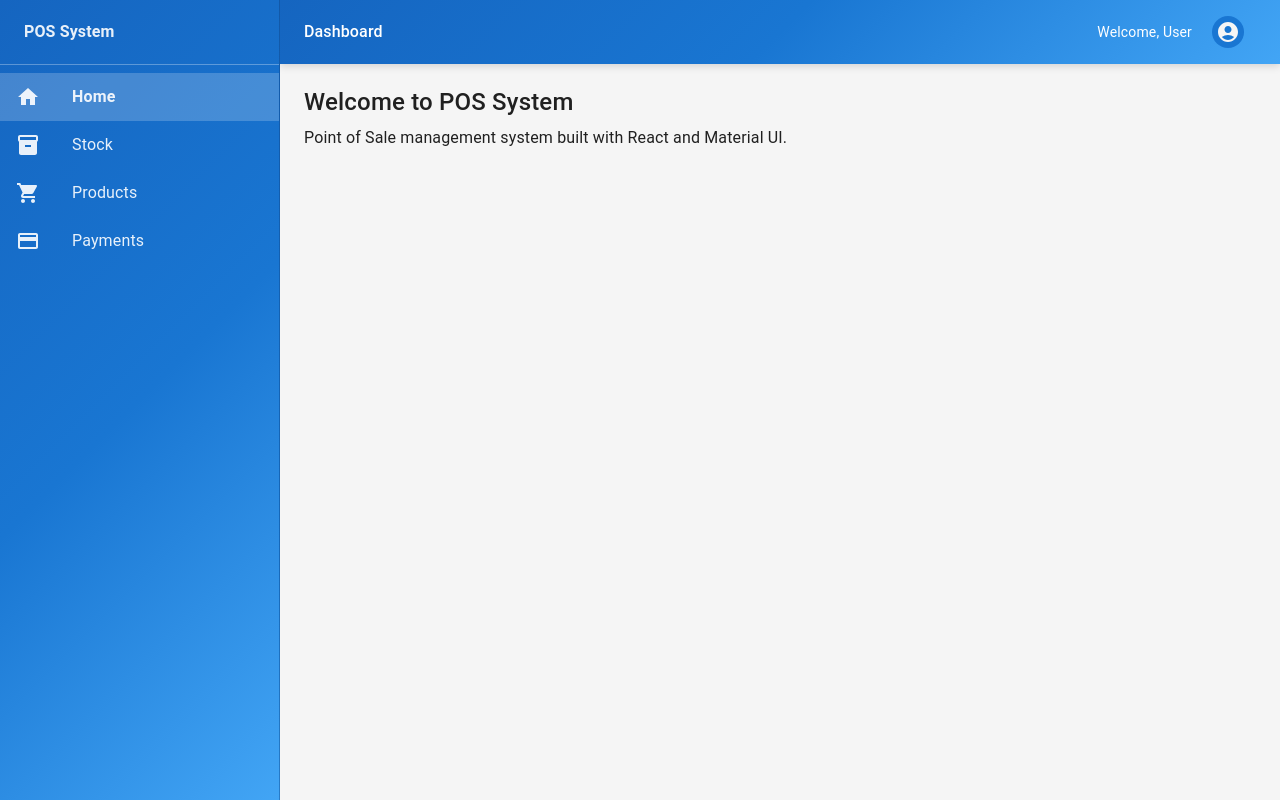
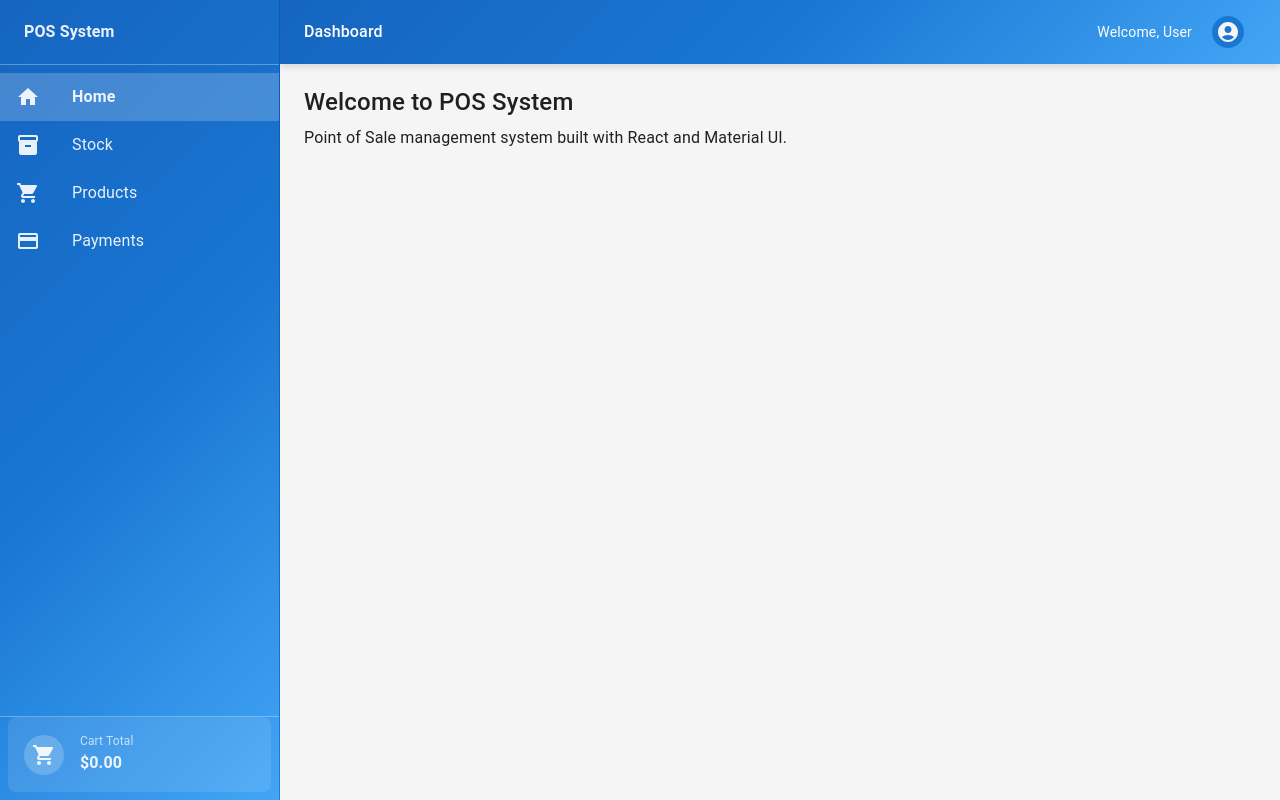
Before and after one commit to Rafiul007/R7-POS, a React app: page / in a window 1280 px wide. Built offline with nearby package versions, Linux system fonts and the light colour scheme; the HTML template or start-up script is replaced by a standard one.

Commit message:
feat(UI): setup store, create cart section

```diff
--- a/package.json
+++ b/package.json
@@ -17,10 +17,12 @@
     "@material-table/core": "^6.5.2",
     "@mui/icons-material": "^7.3.7",
     "@mui/material": "^7.3.7",
+    "@reduxjs/toolkit": "^2.11.2",
     "@tanstack/react-query": "^5.90.20",
     "axios": "^1.13.3",
     "react": "^19.2.0",
     "react-dom": "^19.2.0",
+    "react-redux": "^9.2.0",
     "react-router-dom": "^7.13.0"
   },
   "devDependencies": {
--- /dev/null
+++ b/src/components/CartSection.tsx
@@ -0,0 +1,77 @@
+import React from 'react';
+import {
+  Box,
+  Typography,
+  Divider,
+  Avatar,
+  Badge,
+} from '@mui/material';
+import { ShoppingCart } from '@mui/icons-material';
+import { useAppSelector } from '../store/hooks';
+import { selectCartTotalItems, selectCartTotalPrice } from '../store/selectors';
+
+export const CartSection: React.FC = () => {
+  const itemCount = useAppSelector(selectCartTotalItems);
+  const totalPrice = useAppSelector(selectCartTotalPrice);
+
+  return (
+    <>
+      <Divider sx={{ borderColor: 'rgba(255, 255, 255, 0.3)', mt: 'auto' }} />
+      <Box
+        sx={{
+          p: 2,
+          display: 'flex',
+          alignItems: 'center',
+          gap: 2,
+          backgroundColor: 'rgba(255, 255, 255, 0.1)',
+          borderRadius: 1,
+          mx: 1,
+          mb: 1,
+        }}
+      >
+        <Badge
+          badgeContent={itemCount}
+          color="secondary"
+          sx={{
+            '& .MuiBadge-badge': {
+              backgroundColor: '#ff6b6b',
+              color: 'white',
+            },
+          }}
+        >
+          <Avatar
+            sx={{
+              bgcolor: 'rgba(255, 255, 255, 0.2)',
+              width: 40,
+              height: 40,
+            }}
+          >
+            <ShoppingCart sx={{ color: 'rgba(255, 255, 255, 0.9)' }} />
+          </Avatar>
+        </Badge>
+
+        <Box sx={{ flex: 1 }}>
+          <Typography
+            variant="body2"
+            sx={{
+              color: 'rgba(255, 255, 255, 0.7)',
+              fontSize: '0.75rem',
+            }}
+          >
+            Cart Total
+          </Typography>
+          <Typography
+            variant="h6"
+            sx={{
+              color: 'rgba(255, 255, 255, 0.9)',
+              fontWeight: 600,
+              fontSize: '1rem',
+            }}
+          >
+            ${totalPrice.toFixed(2)}
+          </Typography>
+        </Box>
+      </Box>
+    </>
+  );
+};
--- a/src/components/DrawerContent.tsx
+++ b/src/components/DrawerContent.tsx
@@ -1,6 +1,7 @@
 import React from 'react';
 import { Box, Toolbar, Typography, Divider } from '@mui/material';
 import { NavigationList } from './NavigationList';
+import { CartSection } from './CartSection';
 
 interface DrawerContentProps {
   onNavigate: (path: string) => void;
@@ -8,7 +9,7 @@ interface DrawerContentProps {
 
 export const DrawerContent: React.FC<DrawerContentProps> = ({ onNavigate }) => {
   return (
-    <Box>
+    <Box sx={{ display: 'flex', flexDirection: 'column', height: '100%' }}>
       <Toolbar>
         <Typography
           variant='h6'
@@ -21,6 +22,7 @@ export const DrawerContent: React.FC<DrawerContentProps> = ({ onNavigate }) => {
       </Toolbar>
       <Divider sx={{ borderColor: 'rgba(255, 255, 255, 0.3)' }} />
       <NavigationList onNavigate={onNavigate} />
+      <CartSection />
     </Box>
   );
 };
--- a/src/components/index.ts
+++ b/src/components/index.ts
@@ -3,5 +3,6 @@ export { DashboardLayout } from './DashboardLayout';
 export { UserMenu } from './UserMenu';
 export { NavigationList } from './NavigationList';
 export { DrawerContent } from './DrawerContent';
+export { CartSection } from './CartSection';
 export { ProductCard } from './ProductCard';
 export { navigationItems, DRAWER_WIDTH } from './navigationConfig';
--- a/src/main.tsx
+++ b/src/main.tsx
@@ -4,14 +4,17 @@ import { BrowserRouter } from 'react-router-dom';
 import { QueryClient, QueryClientProvider } from '@tanstack/react-query';
 import { ThemeProvider } from '@mui/material/styles';
 import CssBaseline from '@mui/material/CssBaseline';
+import { Provider } from 'react-redux';
 import './index.css';
 import App from './App.tsx';
 import { theme } from './theme/theme';
+import { store } from './store';
 
 const queryClient = new QueryClient();
 
 createRoot(document.getElementById('root')!).render(
   <StrictMode>
+    <Provider store={store}>
       <QueryClientProvider client={queryClient}>
         <ThemeProvider theme={theme}>
           <CssBaseline />
@@ -20,5 +23,6 @@ createRoot(document.getElementById('root')!).render(
           </BrowserRouter>
         </ThemeProvider>
       </QueryClientProvider>
+    </Provider>
   </StrictMode>
 );
--- a/src/pages/Products.tsx
+++ b/src/pages/Products.tsx
@@ -1,6 +1,7 @@
-import { Typography, Box } from '@mui/material';
-import Grid from '@mui/material/Grid';
+import { Typography, Box, Grid } from '@mui/material';
 import { ProductCard } from '../components';
+import { useAppDispatch } from '../store/hooks';
+import { addItem } from '../store/cartSlice';
 import type { IProduct } from '../types';
 
 // Sample product data for demonstration
@@ -56,9 +57,10 @@ const sampleProducts: IProduct[] = [
 ];
 
 export const Products = () => {
+  const dispatch = useAppDispatch();
+
   const handleAddToCart = (product: IProduct) => {
-    console.log('Added to cart:', product.name);
-    // TODO: Implement add to cart logic
+    dispatch(addItem(product));
   };
 
   return (
@@ -77,8 +79,8 @@ export const Products = () => {
             <ProductCard
               product={product}
               onAddToCart={handleAddToCart}
-              isInCart={false} // You can manage cart state here
-              quantity={0} // You can track quantity here
+              isInCart={false} // Will be updated with real cart state later
+              quantity={0} // Will be updated with real cart state later
             />
           </Grid>
         ))}
--- /dev/null
+++ b/src/store/cartSlice.ts
@@ -0,0 +1,94 @@
+import { createSlice } from '@reduxjs/toolkit';
+import type { PayloadAction } from '@reduxjs/toolkit';
+import type { IProduct, ICartItem } from '../types';
+
+interface CartState {
+  items: ICartItem[];
+  totalItems: number;
+  totalPrice: number;
+}
+
+const initialState: CartState = {
+  items: [],
+  totalItems: 0,
+  totalPrice: 0,
+};
+
+const cartSlice = createSlice({
+  name: 'cart',
+  initialState,
+  reducers: {
+    addItem: (state, action: PayloadAction<IProduct>) => {
+      const product = action.payload;
+      const existingItem = state.items.find(item => item.product.id === product.id);
+
+      if (existingItem) {
+        existingItem.quantity += 1;
+      } else {
+        state.items.push({
+          product,
+          quantity: 1,
+        });
+      }
+
+      // Recalculate totals
+      state.totalItems = state.items.reduce((sum, item) => sum + item.quantity, 0);
+      state.totalPrice = state.items.reduce(
+        (sum, item) => sum + (item.product.discountPrice || item.product.price) * item.quantity,
+        0
+      );
+    },
+
+    removeItem: (state, action: PayloadAction<string>) => {
+      const productId = action.payload;
+      state.items = state.items.filter(item => item.product.id !== productId);
+
+      // Recalculate totals
+      state.totalItems = state.items.reduce((sum, item) => sum + item.quantity, 0);
+      state.totalPrice = state.items.reduce(
+        (sum, item) => sum + (item.product.discountPrice || item.product.price) * item.quantity,
+        0
+      );
+    },
+
+    updateQuantity: (state, action: PayloadAction<{ productId: string; quantity: number }>) => {
+      const { productId, quantity } = action.payload;
+      const item = state.items.find(item => item.product.id === productId);
+
+      if (item) {
+        if (quantity <= 0) {
+          // Remove item if quantity is 0 or less
+          state.items = state.items.filter(item => item.product.id !== productId);
+        } else {
+          item.quantity = quantity;
+        }
+
+        // Recalculate totals
+        state.totalItems = state.items.reduce((sum, item) => sum + item.quantity, 0);
+        state.totalPrice = state.items.reduce(
+          (sum, item) => sum + (item.product.discountPrice || item.product.price) * item.quantity,
+          0
+        );
+      }
+    },
+
+    clearCart: (state) => {
+      state.items = [];
+      state.totalItems = 0;
+      state.totalPrice = 0;
+    },
+
+    updateItemNotes: (state, action: PayloadAction<{ productId: string; notes: string }>) => {
+      const { productId, notes } = action.payload;
+      const item = state.items.find(item => item.product.id === productId);
+
+      if (item) {
+        item.notes = notes;
+      }
+    },
+  },
+});
+
+export const { addItem, removeItem, updateQuantity, clearCart, updateItemNotes } = cartSlice.actions;
+
+export default cartSlice.reducer;
--- /dev/null
+++ b/src/store/hooks.ts
@@ -0,0 +1,6 @@
+import { useDispatch, useSelector } from 'react-redux';
+import type { RootState, AppDispatch } from '../store';
+
+// Use throughout your app instead of plain `useDispatch` and `useSelector`
+export const useAppDispatch = () => useDispatch<AppDispatch>();
+export const useAppSelector = useSelector.withTypes<RootState>();
--- /dev/null
+++ b/src/store/index.ts
@@ -0,0 +1,17 @@
+import { configureStore } from '@reduxjs/toolkit';
+import cartReducer from './cartSlice';
+
+export const store = configureStore({
+  reducer: {
+    cart: cartReducer,
+  },
+  middleware: (getDefaultMiddleware) =>
+    getDefaultMiddleware({
+      serializableCheck: {
+        ignoredActions: ['persist/PERSIST', 'persist/REHYDRATE'],
+      },
+    }),
+});
+
+export type RootState = ReturnType<typeof store.getState>;
+export type AppDispatch = typeof store.dispatch;
--- /dev/null
+++ b/src/store/selectors.ts
@@ -0,0 +1,16 @@
+import { createSelector } from '@reduxjs/toolkit';
+import type { RootState } from '../store';
+
+export const selectCartItems = (state: RootState) => state.cart.items;
+export const selectCartTotalItems = (state: RootState) => state.cart.totalItems;
+export const selectCartTotalPrice = (state: RootState) => state.cart.totalPrice;
+
+export const selectCartItemById = createSelector(
+  [selectCartItems, (state: RootState, productId: string) => productId],
+  (items, productId) => items.find(item => item.product.id === productId)
+);
+
+export const selectIsProductInCart = createSelector(
+  [selectCartItems, (state: RootState, productId: string) => productId],
+  (items, productId) => items.some(item => item.product.id === productId)
+);
```
Also changed, not shown: 1 other file (tests, documents, lock files or other folders). Lines whose indentation alone changed are shown as unchanged.
